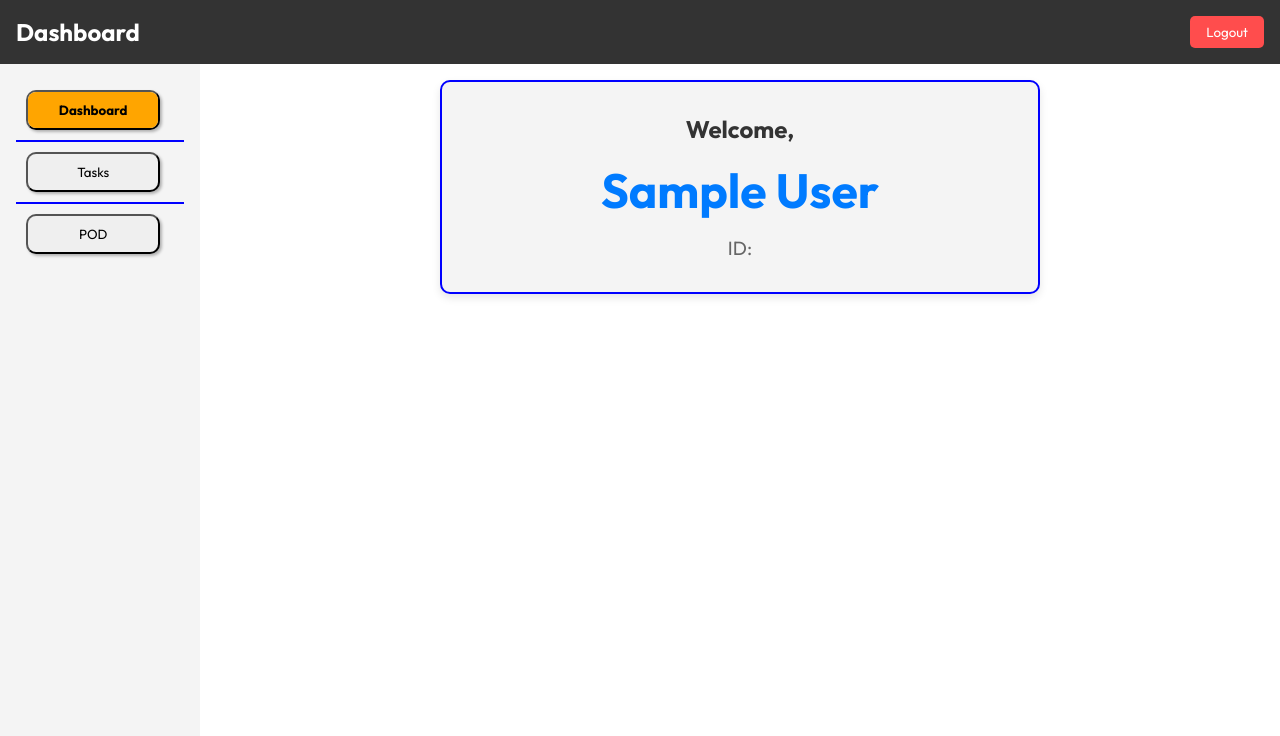
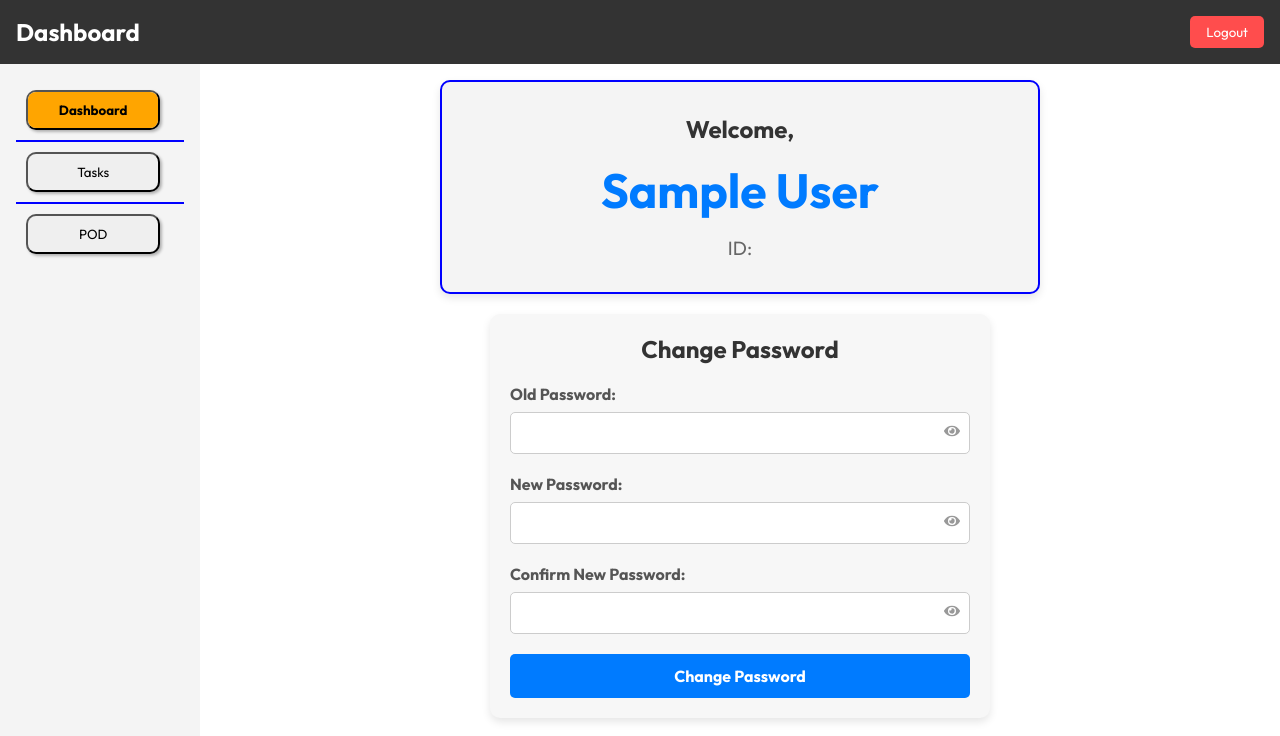
Before and after one commit to Web-Plus-Academy/user_dashboard, a React (Vite) app: page /dashboard in a window 1280 px wide. Shown: the top 736 px of the page. Built offline with nearby package versions, Linux system fonts and the light colour scheme; no server answers; sample sign-in values are in the browser's storage.

Commit message:
change password

```diff
--- a/package.json
+++ b/package.json
@@ -16,6 +16,7 @@
     "jwt-decode": "^4.0.0",
     "react": "^18.3.1",
     "react-dom": "^18.3.1",
+    "react-icons": "^5.2.1",
     "react-router-dom": "^6.25.1",
     "react-toastify": "^10.0.5",
     "styled-components": "^6.1.11"
--- /dev/null
+++ b/src/Components/Changepassword/ChangePassword.css
@@ -0,0 +1,70 @@
+.change-password-container {
+    margin-top: 20px;
+    max-width: 500px;
+    margin: 20px auto;
+    padding: 20px;
+    background-color: #f7f7f7;
+    border-radius: 10px;
+    box-shadow: 0 4px 8px rgba(0, 0, 0, 0.1);
+  }
+
+  .change-password-container h2 {
+    margin-bottom: 20px;
+    font-size: 24px;
+    color: #333;
+    text-align: center;
+  }
+
+  .change-password-container .form-group {
+    margin-bottom: 20px;
+  }
+
+  .change-password-container .form-group label {
+    display: block;
+    margin-bottom: 8px;
+    font-weight: bold;
+    color: #555;
+  }
+
+  .change-password-container .password-input-container {
+    position: relative;
+  }
+
+  .change-password-container .password-input-container input {
+    width: 100%;
+    padding: 10px;
+    padding-right: 40px;
+    box-sizing: border-box;
+    border: 1px solid #ccc;
+    border-radius: 5px;
+    font-size: 16px;
+  }
+
+  .change-password-container .password-toggle-icon {
+    position: absolute;
+    top: 50%;
+    right: 10px;
+    transform: translateY(-50%);
+    cursor: pointer;
+    color: #999;
+  }
+
+  .change-password-container .password-toggle-icon:hover {
+    color: #333;
+  }
+
+  .change-password-container button {
+    width: 100%;
+    padding: 12px;
+    background-color: #007bff;
+    color: white;
+    border: none;
+    border-radius: 5px;
+    cursor: pointer;
+    font-size: 16px;
+    font-weight: bold;
+  }
+
+  .change-password-container button:hover {
+    background-color: #0056b3;
+  }
--- /dev/null
+++ b/src/Components/Changepassword/Changepassword.jsx
@@ -0,0 +1,113 @@
+import React, { useState } from "react";
+import { toast } from "react-toastify";
+import axios from "../../axiosConfig";
+import './ChangePassword.css';
+import { FaEye, FaEyeSlash } from 'react-icons/fa';
+
+const ChangePassword = () => {
+  const [oldPassword, setOldPassword] = useState("");
+  const [newPassword, setNewPassword] = useState("");
+  const [confirmNewPassword, setConfirmNewPassword] = useState("");
+  const [showOldPassword, setShowOldPassword] = useState(false);
+  const [showNewPassword, setShowNewPassword] = useState(false);
+  const [showConfirmNewPassword, setShowConfirmNewPassword] = useState(false);
+
+  const handleSubmit = async (e) => {
+    e.preventDefault();
+
+    const userDetails = JSON.parse(localStorage.getItem('userDetails'));
+
+    if (!userDetails) {
+      toast.error('User details not found. Please log in again.');
+      return;
+    }
+
+    if (newPassword !== confirmNewPassword) {
+      toast.error("New passwords do not match!");
+      return;
+    }
+
+    try {
+      const response = await axios.post("/api/user/changePassword", {
+        username: userDetails.ID,
+        oldPassword,
+        newPassword,
+      });
+
+      if (response.data.success) {
+        toast.success(response.data.message);
+        // Clear form fields on successful response
+        setOldPassword("");
+        setNewPassword("");
+        setConfirmNewPassword("");
+      } else {
+        toast.error(response.data.message);
+      }
+    } catch (error) {
+      console.error("Error changing password:", error);
+      toast.error("An error occurred. Please try again later.");
+    }
+  };
+
+  return (
+    <div className="change-password-container">
+      <h2>Change Password</h2>
+      <form onSubmit={handleSubmit}>
+        <div className="form-group">
+          <label>Old Password:</label>
+          <div className="password-input-container">
+            <input
+              type={showOldPassword ? "text" : "password"}
+              value={oldPassword}
+              onChange={(e) => setOldPassword(e.target.value)}
+              required
+            />
+            <span
+              className="password-toggle-icon"
+              onClick={() => setShowOldPassword(!showOldPassword)}
+            >
+              {showOldPassword ? <FaEyeSlash /> : <FaEye />}
+            </span>
+          </div>
+        </div>
+        <div className="form-group">
+          <label>New Password:</label>
+          <div className="password-input-container">
+            <input
+              type={showNewPassword ? "text" : "password"}
+              value={newPassword}
+              onChange={(e) => setNewPassword(e.target.value)}
+              required
+            />
+            <span
+              className="password-toggle-icon"
+              onClick={() => setShowNewPassword(!showNewPassword)}
+            >
+              {showNewPassword ? <FaEyeSlash /> : <FaEye />}
+            </span>
+          </div>
+        </div>
+        <div className="form-group">
+          <label>Confirm New Password:</label>
+          <div className="password-input-container">
+            <input
+              type={showConfirmNewPassword ? "text" : "password"}
+              value={confirmNewPassword}
+              onChange={(e) => setConfirmNewPassword(e.target.value)}
+              required
+            />
+            <span
+              className="password-toggle-icon"
+              onClick={() => setShowConfirmNewPassword(!showConfirmNewPassword)}
+            >
+              {showConfirmNewPassword ? <FaEyeSlash /> : <FaEye />}
+            </span>
+          </div>
+        </div>
+        <button type="submit">Change Password</button>
+      </form>
+    </div>
+  );
+};
+
+export default ChangePassword;
--- a/src/Components/Dashboard/Dashboard.jsx
+++ b/src/Components/Dashboard/Dashboard.jsx
@@ -1,14 +1,20 @@
 import React from 'react';
 import './Dashboard.css';
+import ChangePassword from '../Changepassword/Changepassword';
 
 const Dashboard = ({ userDetails }) => {
   return (
+    <>
     <div className="dashboard-container">
       <h4 className="dashboard-welcome">Welcome,</h4>
       <h1 className="dashboard-name">{userDetails.name}</h1>
       <p className="dashboard-id">ID: {userDetails.ID}</p>
       {/* Add more user details as needed */}
+
+      {/* Include ChangePassword component */}
     </div>
+      <ChangePassword />
+    </>
   );
 };
 
--- a/src/Components/Login/Login.css
+++ b/src/Components/Login/Login.css
@@ -30,11 +30,14 @@
   border: 2px solid #007bff;
   display: flex;
   flex-direction: column;
-  padding: 2rem;
+  padding: 3rem;
   margin-right: 50px;
   height: 60vh;
   justify-content: center;
-  align-items: center;
+}
+
+.login-form h2{
+  text-align: center;
 }
 
 .form-group{
@@ -62,6 +65,23 @@
   box-shadow: 0 0 0 2px rgba(0, 123, 255, 0.25);
 }
 
+.password-container {
+  position: relative;
+  width: 100%;
+}
+
+.password-toggle {
+  position: absolute;
+  right: 10px;
+  top: 50%;
+  transform: translateY(-50%);
+  background: none;
+  border: none;
+  cursor: pointer;
+  color: #007bff;
+  font-size: 1.25rem;
+}
+
 .submit-button {
   padding: 0.75rem;
   border: none;
--- a/src/Components/Login/Login.jsx
+++ b/src/Components/Login/Login.jsx
@@ -4,11 +4,13 @@ import { toast } from 'react-toastify';
 import axios from '../../axiosConfig.js';
 import './Login.css';
 import loginImg from '../../assets/login.jpg';
+import { FaEye, FaEyeSlash } from 'react-icons/fa';
 
 const Login = ({ setIsAuthenticated }) => {
   const [username, setUsername] = useState('');
   const [password, setPassword] = useState('');
-  const [loading, setLoading] = useState(false); // Add loading state
+  const [loading, setLoading] = useState(false);
+  const [showPassword, setShowPassword] = useState(false);
   const navigate = useNavigate();
 
   const handleSubmit = async (e) => {
@@ -66,13 +68,22 @@ const Login = ({ setIsAuthenticated }) => {
           </div>
           <div className="form-group">
             <label className="form-label">Password:</label>
+            <div className="password-container">
               <input
                 className="form-input"
-              type="password"
+                type={showPassword ? 'text' : 'password'}
                 value={password}
                 onChange={(e) => setPassword(e.target.value)}
                 required
               />
+              <button
+                type="button"
+                className="password-toggle"
+                onClick={() => setShowPassword(!showPassword)}
+              >
+                {showPassword ? <FaEyeSlash /> : <FaEye />}
+              </button>
+            </div>
           </div>
           <button
             className="submit-button"
```
Also changed, not shown: 1 other file (tests, documents, lock files or other folders). Lines whose indentation alone changed are shown as unchanged.
